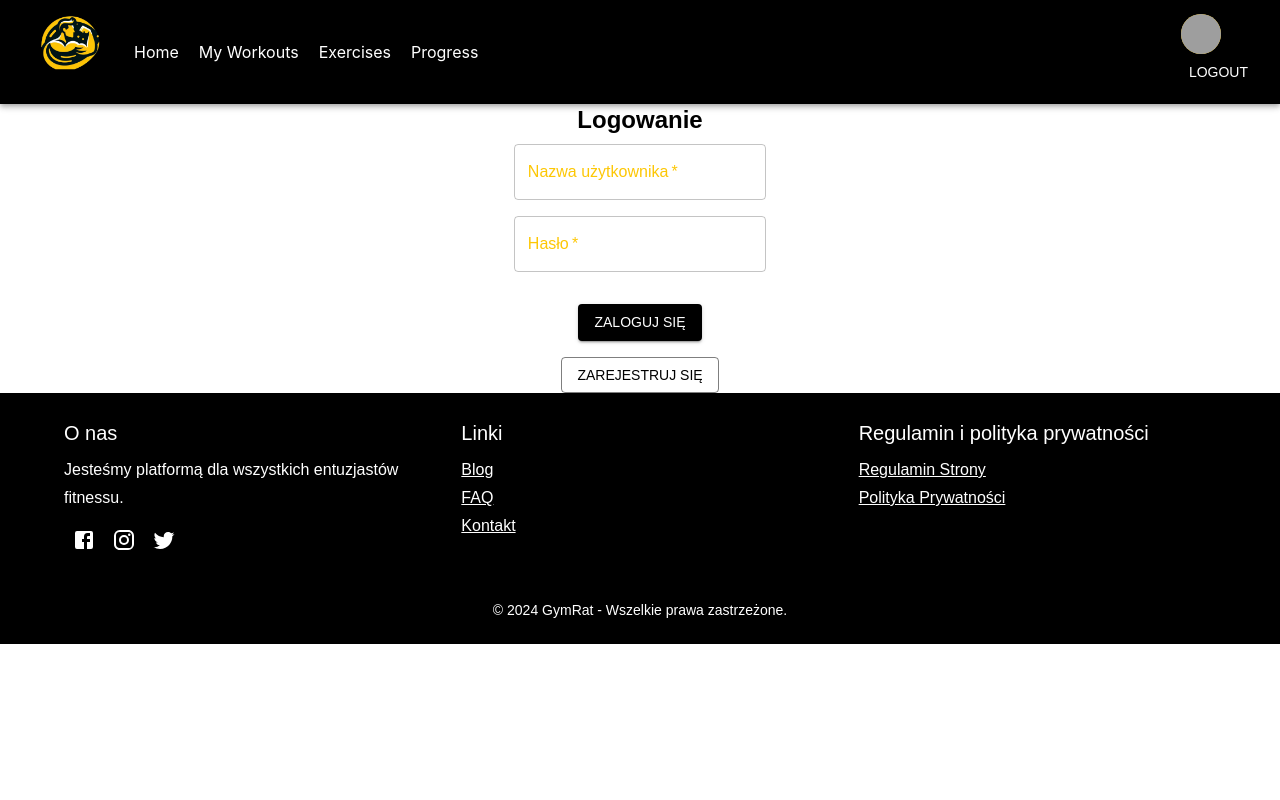
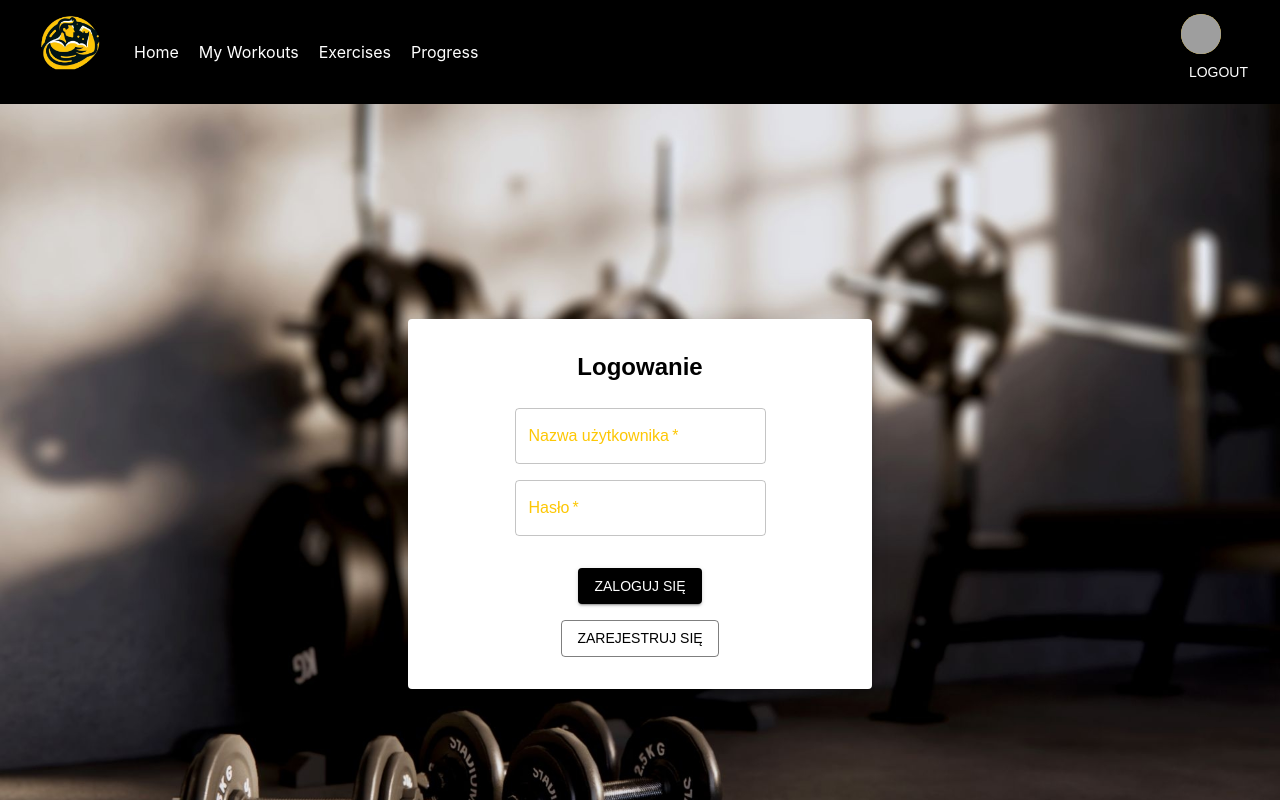
Before and after one commit to lwilanski/gymrat, a React (Create React App) app in the folder frontend/: page /login in a window 1280 px wide. Shown: the top 800 px of the page. Built offline with nearby package versions, Linux system fonts and the light colour scheme; grey boxes are pictures that could not be loaded.

Commit message:
refactor LoginForm, Workouts, Home

```diff
--- a/frontend/src/components/Home.jsx
+++ b/frontend/src/components/Home.jsx
@@ -3,7 +3,47 @@ import Container from '@mui/material/Container';
 import Typography from '@mui/material/Typography';
 import Button from '@mui/material/Button';
 import Box from '@mui/material/Box';
+import styled from 'styled-components';
 import background from '../images/background.jpg';
+
+const Background = styled.div`
+  background-image: url(${background});
+  background-size: cover;
+  background-position: center;
+  min-height: 90vh;
+  display: flex;
+  justify-content: center;
+  align-items: center;
+  position: relative;
+  color: white;
+`;
+
+const Overlay = styled.div`
+  position: absolute;
+  top: 0;
+  left: 0;
+  width: 100%;
+  height: 100%;
+  background: rgba(0, 0, 0, 0.5);
+  z-index: 1;
+`;
+
+const Content = styled(Box)`
+  position: relative;
+  z-index: 2;
+  display: flex;
+  flex-direction: column;
+  align-items: center;
+  text-align: center;
+`;
+
+const AnimatedMotto = styled(Typography)`
+  animation: fade-in 3s infinite;
+  @keyframes fade-in {
+    0%, 100% { opacity: 0; }
+    50% { opacity: 1; }
+  }
+`;
 
 function Home() {
   const [motto, setMotto] = useState("Be Stronger");
@@ -21,35 +61,17 @@ function Home() {
   }, []);
 
   return (
-    <Container maxWidth="x1"
-    sx={{
-      backgroundImage: `url(${background})`,
-      minHeight: '90vh',
-      backgroundSize: 'cover',
-     }}>
-      <Box
-      sx={{
-        display: 'flex',
-        flexDirection: 'column',
-        alignItems: 'center',
-
-       }}>
-        <Typography variant="h4" component="h1" gutterBottom color="secondary">
-          Welcome to the GymRat
+    <Background>
+      <Overlay />
+      <Content>
+        <Typography variant="h2" component="h1" gutterBottom color="secondary" sx={{ fontWeight: 'bold' }}>
+          Welcome to GymRat
         </Typography>
-
-        <Typography variant="h5" gutterBottom color="secondary">
-          {motto === "Be a GymRat" ? (
-            <span>
-              {"Be a "}
-
-            </span>
-          ) : (
-            motto
-          )}
-        </Typography>
-      </Box>
-    </Container>
+        <AnimatedMotto variant="h4" gutterBottom color="secondary">
+          {motto}
+        </AnimatedMotto>
+      </Content>
+    </Background>
   );
 }
 
--- a/frontend/src/components/LoginForm.jsx
+++ b/frontend/src/components/LoginForm.jsx
@@ -1,5 +1,29 @@
 import React, { useState } from 'react';
-import { Button, TextField, Box, Typography, Dialog, DialogActions, DialogContent, DialogTitle } from '@mui/material';
+import { Button, TextField, Box, Typography, Dialog, DialogActions, DialogContent, DialogTitle, Paper } from '@mui/material';
+import styled from 'styled-components';
+import backgroundImg from '../images/gym.jpeg'; // Zaktualizuj ścieżkę do swojego obrazu tła
+
+const Background = styled.div`
+  background-image: url(${backgroundImg});
+  background-size: cover;
+  background-position: center;
+  min-height: 100vh;
+  display: flex;
+  justify-content: center;
+  align-items: center;
+`;
+
+const FormContainer = styled(Paper)`
+  padding: 2rem;
+  display: flex;
+  flex-direction: column;
+  align-items: center;
+  max-width: 400px;
+  width: 100%;
+  backdrop-filter: blur(10px); /* Opcjonalne: dla lepszego efektu wizualnego */
+  background-color: rgba(255, 255, 255, 0.85); /* Opcjonalne: dla półprzezroczystego tła */
+  border-radius: 10px;
+`;
 
 function LoginForm({ onLogin, onRegister }) {
   const [username, setUsername] = useState('');
@@ -27,21 +51,21 @@ function LoginForm({ onLogin, onRegister }) {
   };
 
   return (
-    <>
+    <Background>
+      <FormContainer elevation={6}>
         <Box
           component="form"
           sx={{
-          '& .MuiTextField-root': { m: 1, width: '25ch' },
+            '& .MuiTextField-root': { m: 1, width: '100%' },
             display: 'flex',
             flexDirection: 'column',
             alignItems: 'center',
-          justifyContent: 'center'
           }}
           noValidate
           autoComplete="off"
           onSubmit={handleSubmit}
         >
-        <Typography component="h1" variant="h5">
+          <Typography component="h1" variant="h5" sx={{ marginBottom: 2 }}>
             Logowanie
           </Typography>
           <TextField
@@ -64,6 +88,7 @@ function LoginForm({ onLogin, onRegister }) {
             Zarejestruj się
           </Button>
         </Box>
+      </FormContainer>
       <Dialog open={isRegisterOpen} onClose={() => setIsRegisterOpen(false)}>
         <DialogTitle>Rejestracja</DialogTitle>
         <DialogContent>
@@ -97,7 +122,7 @@ function LoginForm({ onLogin, onRegister }) {
           <Button onClick={handleRegisterSubmit} variant="contained">Zarejestruj się</Button>
         </DialogActions>
       </Dialog>
-    </>
+    </Background>
   );
 }
 
--- a/frontend/src/components/Workouts.jsx
+++ b/frontend/src/components/Workouts.jsx
@@ -1,12 +1,65 @@
 import React, { useState, useEffect } from 'react';
-import { Button, TextField, Paper, Typography, Box, useTheme, Select, MenuItem, FormControl, InputLabel, Card, CardContent, CardActions, Dialog, DialogTitle, DialogContent, DialogActions } from '@mui/material';
+import { Button, TextField, Paper, Typography, Box, Select, MenuItem, FormControl, InputLabel, Card, CardContent, CardActions, Dialog, DialogTitle, DialogContent, DialogActions, useTheme, Grid } from '@mui/material';
 import DeleteIcon from '@mui/icons-material/Delete';
 import EditIcon from '@mui/icons-material/Edit';
+import styled from 'styled-components';
+import backgroundImg from '../images/gym.jpeg'; // Replace with your background image path
 
-function Workouts() {
+const Background = styled.div`
+  background-image: url(${backgroundImg});
+  background-size: cover;
+  background-position: center;
+  min-height: 100vh;
+  width: 100%;
+  display: flex;
+  justify-content: center;
+  align-items: center;
+  position: relative;
+`;
+
+const Overlay = styled.div`
+  position: absolute;
+  top: 0;
+  left: 0;
+  width: 100%;
+  height: 100%;
+  background: rgba(0, 0, 0, 0.5); /* Adjust the overlay opacity */
+  z-index: 1;
+`;
+
+const Content = styled.div`
+  position: relative;
+  z-index: 2;
+  width: 100%;
+  padding: 2rem;
+  display: flex;
+  flex-direction: column;
+  align-items: center;
+`;
+
+const FormContainer = styled(Paper)`
+  padding: 2rem;
+  display: flex;
+  flex-direction: column;
+  align-items: center;
+  max-width: 800px;
+  width: 100%;
+  margin: 2rem 0;
+  box-shadow: 0px 4px 20px rgba(0, 0, 0, 0.1);
+  border-radius: 10px;
+  background: rgba(255, 255, 255, 0.9); /* Make the form container semi-transparent */
+`;
+
+const StyledCard = styled(Card)`
+  margin-bottom: 2rem;
+  box-shadow: 0px 4px 20px rgba(0, 0, 0, 0.1);
+  border-radius: 10px;
+`;
+
+const Workouts = () => {
   const theme = useTheme();
   const [workoutPlan, setWorkoutPlan] = useState({
-    _id: '', // Dodane pole _id
+    _id: '',
     name: '',
     exercises: []
   });
@@ -57,7 +110,7 @@ function Workouts() {
 
     const workoutToSave = { ...workoutPlan, user_id };
 
-    console.log('Sending workout to save:', JSON.stringify(workoutToSave, null, 2)); // Logowanie wysyłanego JSON-a
+    console.log('Sending workout to save:', JSON.stringify(workoutToSave, null, 2));
 
     fetch('http://localhost:8000/workouts', {
         method: 'POST',
@@ -149,7 +202,10 @@ function Workouts() {
   const filteredWorkouts = showOwnWorkouts ? workouts.filter(workout => workout.user_id === currentUser) : workouts;
 
   return (
-    <Paper elevation={3} sx={{ padding: 2 }}>
+    <Background>
+      <Overlay />
+      <Content>
+        <FormContainer elevation={3}>
           <Typography variant="h5" sx={{ marginBottom: 2 }}>Create Workout Plan</Typography>
           <TextField
             label="Plan Name"
@@ -160,8 +216,8 @@ function Workouts() {
             sx={{ marginBottom: 2 }}
           />
           {workoutPlan.exercises.map((exercise, index) => (
-        <Box key={index} sx={{ marginBottom: 2 }}>
-          <FormControl fullWidth sx={{ marginRight: 1, marginBottom: 1 }}>
+            <Box key={index} sx={{ marginBottom: 2, display: 'flex', gap: 2 }}>
+              <FormControl fullWidth>
                 <InputLabel id={`exercise-label-${index}`}>Exercise Name</InputLabel>
                 <Select
                   labelId={`exercise-label-${index}`}
@@ -180,7 +236,7 @@ function Workouts() {
                 variant="outlined"
                 value={exercise.reps}
                 onChange={e => handleExerciseChange(index, 'reps', e.target.value)}
-            sx={{ width: '100px', marginRight: 1 }}
+                sx={{ width: '100px' }}
               />
               <TextField
                 label="Sets"
@@ -192,16 +248,18 @@ function Workouts() {
               />
             </Box>
           ))}
-      <Button variant="contained" color="primary" onClick={handleAddExercise}>Add Exercise</Button>
-      <Button variant="contained" color="secondary" onClick={handleSavePlan} sx={{ float: 'right' }}>Save Plan</Button>
+          <Button variant="contained" color="primary" onClick={handleAddExercise} sx={{ mb: 2 }}>Add Exercise</Button>
+          <Button variant="contained" color="secondary" onClick={handleSavePlan} sx={{ mb: 2 }}>Save Plan</Button>
 
           <Typography variant="h6" sx={{ marginTop: 4 }}>Existing Workout Plans</Typography>
           <Button variant="outlined" onClick={toggleShowOwnWorkouts} sx={{ marginBottom: 2 }}>
             {showOwnWorkouts ? "Show All Workouts" : "Show My Workouts"}
           </Button>
 
+          <Grid container spacing={3}>
             {filteredWorkouts.map((workout, index) => (
-        <Card key={index} sx={{ marginBottom: 2 }}>
+              <Grid item xs={12} sm={6} md={4} key={index}>
+                <StyledCard>
                   <CardContent>
                     <Typography variant="h6">{workout.name}</Typography>
                     <Typography variant="subtitle2">Created by: {workout.user_id}</Typography>
@@ -217,8 +275,10 @@ function Workouts() {
                       <Button startIcon={<DeleteIcon />} onClick={() => handleDeleteWorkout(workout._id)} color="error">Delete</Button>
                     </CardActions>
                   )}
-        </Card>
+                </StyledCard>
+              </Grid>
             ))}
+          </Grid>
 
           {editingWorkout && (
             <Dialog open={true} onClose={handleCancelEdit}>
@@ -233,8 +293,8 @@ function Workouts() {
                   sx={{ marginBottom: 2 }}
                 />
                 {editingWorkout.exercises.map((exercise, index) => (
-              <Box key={index} sx={{ marginBottom: 2 }}>
-                <FormControl fullWidth sx={{ marginRight: 1, marginBottom: 1 }}>
+                  <Box key={index} sx={{ marginBottom: 2, display: 'flex', gap: 2 }}>
+                    <FormControl fullWidth>
                       <InputLabel id={`edit-exercise-label-${index}`}>Exercise Name</InputLabel>
                       <Select
                         labelId={`edit-exercise-label-${index}`}
@@ -253,7 +313,7 @@ function Workouts() {
                       variant="outlined"
                       value={exercise.reps}
                       onChange={e => handleEditExerciseChange(index, 'reps', e.target.value)}
-                  sx={{ width: '100px', marginRight: 1 }}
+                      sx={{ width: '100px' }}
                     />
                     <TextField
                       label="Sets"
@@ -274,7 +334,9 @@ function Workouts() {
               </DialogActions>
             </Dialog>
           )}
-    </Paper>
+        </FormContainer>
+      </Content>
+    </Background>
   );
 }
 
```
Also changed, not shown: frontend/src/components/Exercises.jsx (+43 -31 lines), frontend/src/images/gym.jpeg (added). Lines whose indentation alone changed are shown as unchanged.
